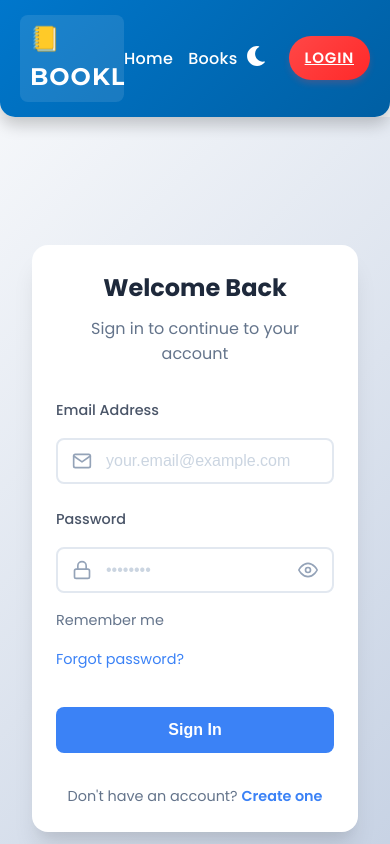
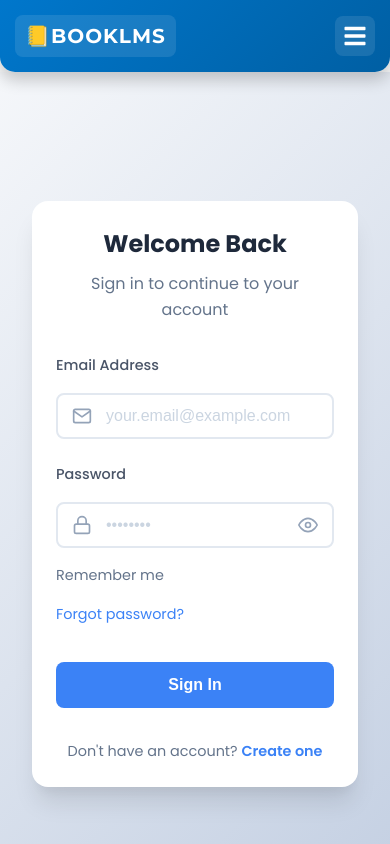
Before and after one commit to ShivatejaKeerthi/booklms, a React (Vite) app in the folder client/zoomLMS/: page /login in a window 390 px wide. Shown: the top 844 px of the page. Built offline with nearby package versions, Linux system fonts and the light colour scheme.

Commit message:
Added mobile responsiveness

```diff
--- a/client/zoomLMS/src/components/Header.jsx
+++ b/client/zoomLMS/src/components/Header.jsx
@@ -1,11 +1,12 @@
 import { Link, useNavigate } from "react-router-dom";
 import { useEffect, useState } from "react";
-import { FaMoon, FaSun } from "react-icons/fa";
+import { FaMoon, FaSun, FaBars, FaTimes } from "react-icons/fa";
 import { useUser } from "../context/UserContext";
 import "../styles/Header.css";
 
 const Header = () => {
   const [darkMode, setDarkMode] = useState(false);
+  const [isMenuOpen, setIsMenuOpen] = useState(false);
   const { user, logout } = useUser();
   const navigate = useNavigate();
 
@@ -20,6 +21,7 @@ const Header = () => {
     // Use the logout function from context instead of direct localStorage manipulation
     logout();
     navigate("/login");
+    setIsMenuOpen(false);
   };
 
   const toggleDarkMode = () => {
@@ -29,20 +31,32 @@ const Header = () => {
     document.body.classList.toggle("dark-mode", newDarkMode);
   };
 
+  const toggleMenu = () => {
+    setIsMenuOpen(!isMenuOpen);
+  };
+
+  const closeMenu = () => {
+    setIsMenuOpen(false);
+  };
+
   return (
     <header className="header">
       <div className="container">
-        <Link to="/" className="logo">📒BookLMS</Link>
+        <Link to="/" className="logo" onClick={closeMenu}>📒BookLMS</Link>
 
-        <nav className="nav">
-          <Link to="/" className="nav-link">Home</Link>
-          <Link to="/books" className="nav-link">Books</Link>
+        <div className="hamburger-menu" onClick={toggleMenu}>
+          {isMenuOpen ? <FaTimes size={24} /> : <FaBars size={24} />}
+        </div>
+
+        <nav className={`nav ${isMenuOpen ? 'nav-active' : ''}`}>
+          <Link to="/" className="nav-link" onClick={closeMenu}>Home</Link>
+          <Link to="/books" className="nav-link" onClick={closeMenu}>Books</Link>
           {user?.role === "admin" && (
-            <Link to="/admin/add-book" className="nav-link">Add Book</Link>
+            <Link to="/admin/add-book" className="nav-link" onClick={closeMenu}>Add Book</Link>
           )}
         </nav>
 
-        <div className="right">
+        <div className={`right ${isMenuOpen ? 'right-active' : ''}`}>
           <button
             onClick={toggleDarkMode}
             className="dark-mode-toggle"
@@ -54,7 +68,7 @@ const Header = () => {
           {user ? (
             <button onClick={handleLogout} className="logout-btn">Logout</button>
           ) : (
-            <Link to="/login" className="login-btn">Login</Link>
+            <Link to="/login" className="login-btn" onClick={closeMenu}>Login</Link>
           )}
         </div>
       </div>
--- a/client/zoomLMS/src/styles/Header.css
+++ b/client/zoomLMS/src/styles/Header.css
@@ -209,6 +209,23 @@ body {
   transform: translateY(-1px);
 }
 
+/* Hamburger Menu Styles */
+.hamburger-menu {
+  display: none;
+  cursor: pointer;
+  color: white;
+  background: rgba(255, 255, 255, 0.1);
+  border-radius: 8px;
+  padding: 8px;
+  z-index: 102;
+  transition: all 0.3s ease;
+}
+
+.hamburger-menu:hover {
+  background: rgba(255, 255, 255, 0.2);
+  transform: scale(1.05);
+}
+
 /* Animations */
 @keyframes fadeIn {
   from { opacity: 0; transform: translateY(-10px); }
@@ -219,6 +236,16 @@ body {
   0% { transform: scale(1); }
   50% { transform: scale(1.05); }
   100% { transform: scale(1); }
+}
+
+@keyframes slideInRight {
+  from { transform: translateX(100%); }
+  to { transform: translateX(0); }
+}
+
+@keyframes slideInTop {
+  from { transform: translateY(-20px); opacity: 0; }
+  to { transform: translateY(0); opacity: 1; }
 }
 
 .header {
@@ -279,6 +306,14 @@ body {
   background: linear-gradient(135deg, var(--button-color), #d63e3e);
 }
 
+.dark-mode .hamburger-menu {
+  color: #f0f0f0;
+}
+
+.dark-mode .hamburger-menu:hover {
+  background: rgba(255, 255, 255, 0.1);
+}
+
 /* Responsive adjustments */
 @media (max-width: 768px) {
   .header {
@@ -298,12 +333,118 @@ body {
     height: 24px;
   }
 
+  .hamburger-menu {
+    display: flex;
+    align-items: center;
+    justify-content: center;
+    order: 3;
+  }
+
   .nav {
-    gap: 15px;
+    position: fixed;
+    top: 0;
+    right: -100%;
+    width: 70%;
+    max-width: 300px;
+    height: 100vh;
+    background: linear-gradient(135deg, var(--primary-dark), #004a80);
+    flex-direction: column;
+    justify-content: center;
+    align-items: center;
+    padding: 50px 0;
+    transition: right 0.4s cubic-bezier(0.77, 0.2, 0.05, 1.0);
+    box-shadow: -5px 0 15px rgba(0, 0, 0, 0.2);
+    z-index: 101;
+    gap: 30px;
+  }
+
+  .nav-active {
+    right: 0;
+  }
+
+  .nav-link {
+    font-size: 18px;
+    padding: 15px 0;
+    opacity: 0;
+    animation: slideInTop 0.4s forwards;
+  }
+
+  .nav-active .nav-link:nth-child(1) { animation-delay: 0.3s; }
+  .nav-active .nav-link:nth-child(2) { animation-delay: 0.4s; }
+  .nav-active .nav-link:nth-child(3) { animation-delay: 0.5s; }
+
+  .right {
+    position: fixed;
+    bottom: 30px;
+    right: -100%;
+    width: 70%;
+    max-width: 300px;
+    flex-direction: column;
+    align-items: center;
+    transition: right 0.4s cubic-bezier(0.77, 0.2, 0.05, 1.0);
+    z-index: 101;
+    gap: 20px;
+  }
+
+  .right-active {
+    right: 0;
+  }
+
+  .login-btn, .logout-btn, .dark-mode-toggle {
+    opacity: 0;
+    animation: slideInTop 0.4s forwards;
+  }
+
+  .right-active .login-btn,
+  .right-active .logout-btn {
+    animation-delay: 0.6s;
+    width: 80%;
+  }
+
+  .right-active .dark-mode-toggle {
+    animation-delay: 0.7s;
+  }
+
+  /* Add overlay when menu is open */
+  body::after {
+    content: '';
+    position: fixed;
+    top: 0;
+    left: 0;
+    width: 100%;
+    height: 100%;
+    background: rgba(0, 0, 0, 0.5);
+    z-index: 100;
+    opacity: 0;
+    pointer-events: none;
+    transition: opacity 0.3s ease;
+  }
+
+  body.menu-open::after {
+    opacity: 1;
+    pointer-events: auto;
   }
 }
 
-/* Smooth page scroll for anchor links */
+@media (max-width: 480px) {
+  .logo {
+    font-size: 20px;
+  }
+
+  .container {
+    padding: 0 15px;
+  }
+
+  .nav {
+    width: 85%;
+  }
+
+  .right {
+    width: 85%;
+  }
+}
+
+
 html {
   scroll-behavior: smooth;
 }
```
